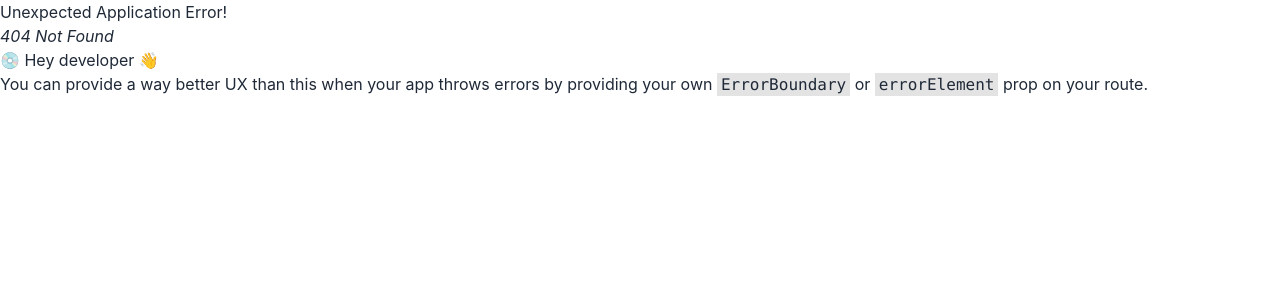
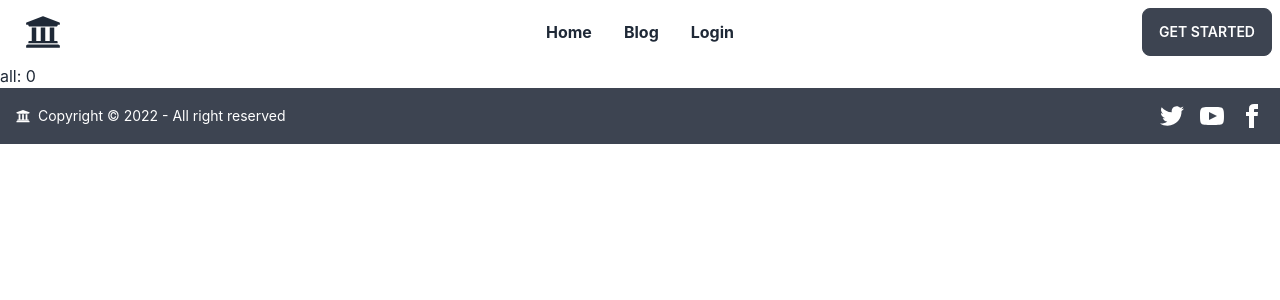
Before and after one commit to Rakib86547/assignment-11-client, a React (Create React App) app: page /all_services in a window 1280 px wide. Before the commit this address had no page. Shown: the top 300 px of the page. Built offline with nearby package versions, Linux system fonts and the light colour scheme; no server answers.

Commit message:
all services api loaded

```diff
--- /dev/null
+++ b/src/pages/Home/AllServices/AllServices.js
@@ -0,0 +1,18 @@
+import React, { useEffect, useState } from 'react';
+
+const AllServices = () => {
+    const [allServices, setAllServices] = useState([]);
+
+    useEffect(() => {
+        fetch('http://localhost:5000/all_services')
+        .then(res => res.json())
+        .then(data => setAllServices(data))
+    }, [])
+    return (
+        <div>
+            <h1>all: {allServices.length}</h1>
+        </div>
+    );
+};
+
+export default AllServices;
--- a/src/pages/Home/Services/Services.js
+++ b/src/pages/Home/Services/Services.js
@@ -26,7 +26,7 @@ const Services = () => {
                 }
             </div>
             <div className='text-center mb-10'>
-                <Link>
+                <Link to='/all_services'>
                     <button className='btn btn-outline btn-secondary'>See All Services <FaArrowRight className='ml-2' />
                     </button>
                 </Link>
--- a/src/routes/Router/Router.js
+++ b/src/routes/Router/Router.js
@@ -1,6 +1,7 @@
 import { createBrowserRouter } from "react-router-dom";
 import Main from "../../Layout/Main/Main";
 import Blog from "../../pages/Blog/Blog";
+import AllServices from "../../pages/Home/AllServices/AllServices";
 import Home from "../../pages/Home/Home/Home";
 import Login from "../../pages/Login/Login";
 
@@ -19,6 +20,10 @@ const router = createBrowserRouter([{
         {
             path: '/login',
             element: <Login></Login>
+        },
+        {
+            path: '/all_services',
+            element: <AllServices></AllServices>
         }
     ]
 }]);
```
